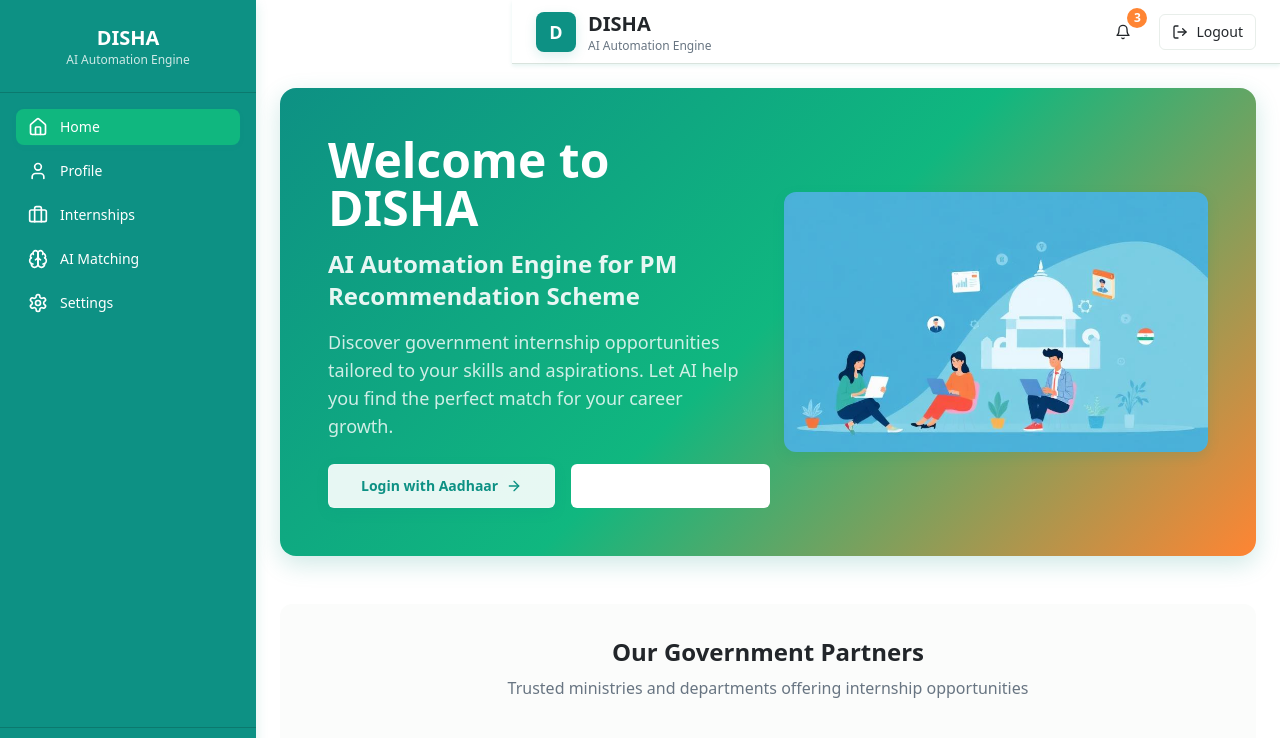
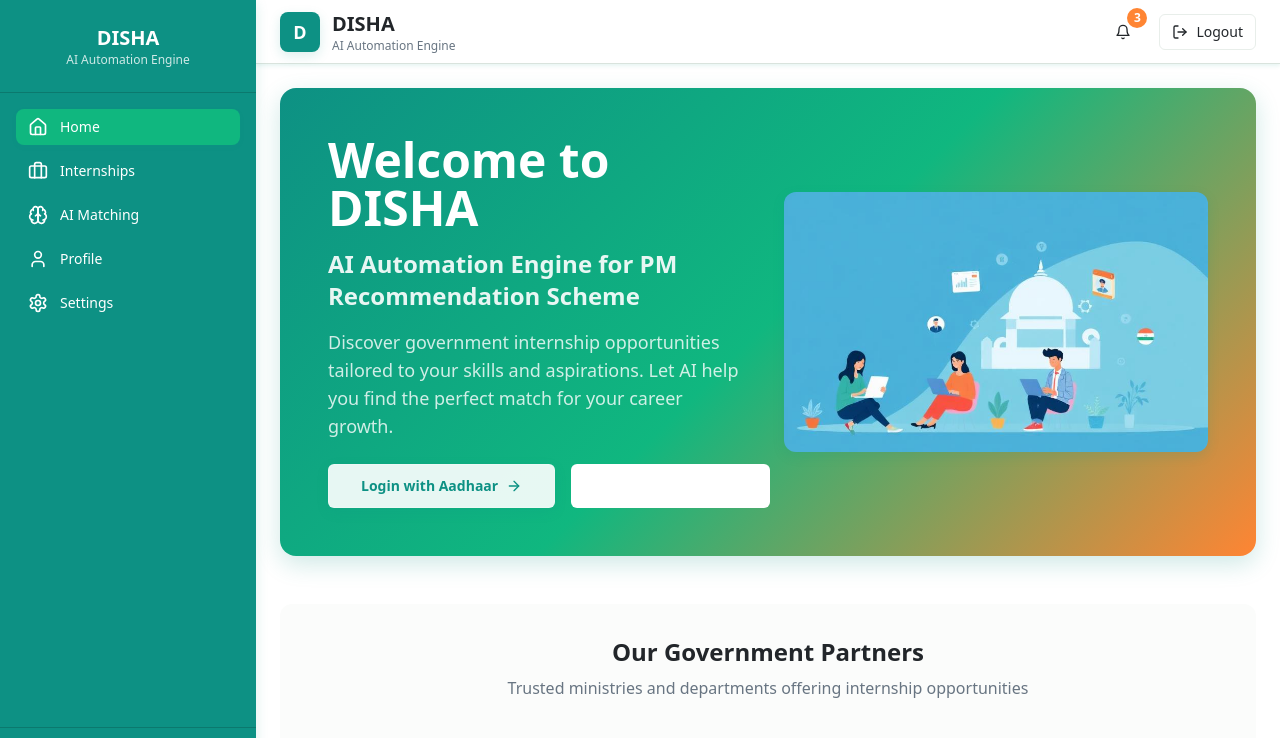
Before and after one commit to dharsini42/disha-path-ai, a React (Vite) app: page / in a window 1280 px wide. Shown: the top 738 px of the page. Built offline with nearby package versions, Linux system fonts and the light colour scheme; the HTML template or start-up script is replaced by a standard one.

Commit message:
Refactor: Adjust sidebar layout and order

```diff
--- a/src/components/layout/Footer.tsx
+++ b/src/components/layout/Footer.tsx
@@ -11,7 +11,7 @@ export function Footer() {
   ];
 
   return (
-    <footer className="ml-64 border-t bg-muted/30 py-8">
+    <footer className="border-t bg-muted/30 py-8">
       <div className="px-6">
         <div className="grid grid-cols-1 gap-8 md:grid-cols-4">
           {/* Contact Info */}
--- a/src/components/layout/Header.tsx
+++ b/src/components/layout/Header.tsx
@@ -5,7 +5,7 @@ import { MobileNav } from '@/components/ui/mobile-nav';
 
 export function Header() {
   return (
-    <header className="flex h-16 items-center justify-between border-b bg-card px-6 shadow-soft lg:ml-64">
+    <header className="flex h-16 items-center justify-between border-b bg-card px-6 shadow-soft">
       <div className="flex items-center gap-4">
         {/* Mobile Navigation */}
         <MobileNav />
--- a/src/components/layout/Sidebar.tsx
+++ b/src/components/layout/Sidebar.tsx
@@ -4,9 +4,9 @@ import { Button } from '@/components/ui/button';
 
 const navItems = [
   { title: 'Home', url: '/', icon: Home },
-  { title: 'Profile', url: '/profile', icon: User },
   { title: 'Internships', url: '/internships', icon: Briefcase },
   { title: 'AI Matching', url: '/matching', icon: Brain },
+  { title: 'Profile', url: '/profile', icon: User },
   { title: 'Settings', url: '/settings', icon: Settings },
 ];
 
@@ -21,7 +21,7 @@ export function Sidebar() {
   };
 
   return (
-    <aside className="fixed left-0 top-0 z-40 h-screen w-64 bg-sidebar shadow-medium lg:block hidden">
+    <aside className="fixed left-0 top-0 z-40 h-full w-64 bg-sidebar shadow-medium lg:block hidden">
       <div className="flex h-full flex-col">
         {/* Logo Section */}
         <div className="flex items-center justify-center border-b border-sidebar-border p-6">
```
